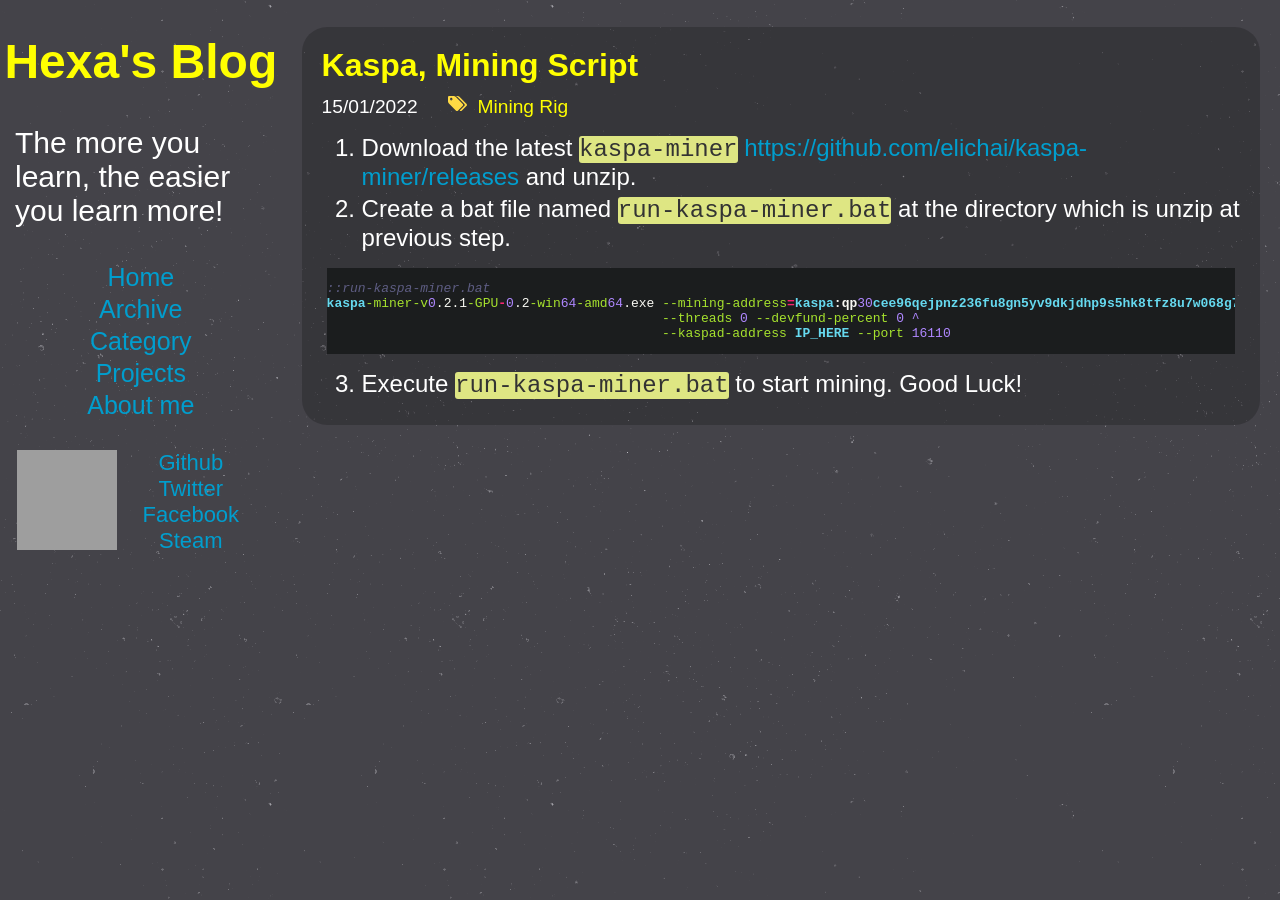
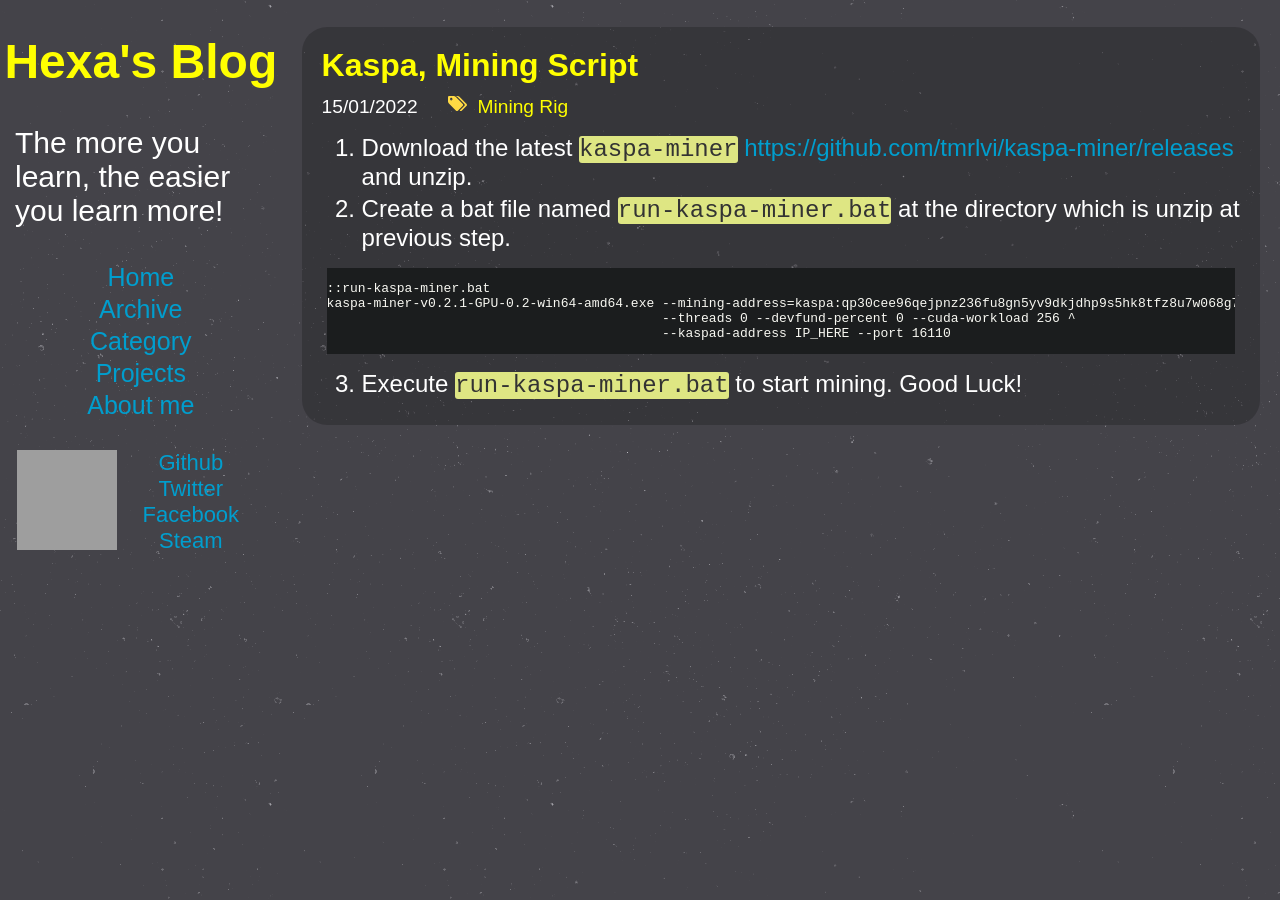
Before and after one commit to nguyenvinhlinh/nguyenvinhlinh.github.io, a Jekyll site: the page built from _posts/2022-01-14-Kaspa,-Mining-Script.md, in a window 1280 px wide. Built offline with Jekyll 4.4.1, drawn with Linux system fonts in a browser that asks for light colours; grey boxes are pictures that could not be loaded.

Commit message:
add --cuda-workload 256 to kaspa

```diff
--- a/_posts/2022-01-14-Kaspa,-Mining-Script.md
+++ b/_posts/2022-01-14-Kaspa,-Mining-Script.md
@@ -12,13 +12,13 @@
 comments: false
 ---
 
-1. Download the latest `kaspa-miner` [https://github.com/elichai/kaspa-miner/releases](https://github.com/elichai/kaspa-miner/releases) and unzip.
+1. Download the latest `kaspa-miner` [https://github.com/tmrlvi/kaspa-miner/releases](https://github.com/tmrlvi/kaspa-miner/releases) and unzip.
 2. Create a bat file named `run-kaspa-miner.bat` at the directory which is unzip at previous step.
 
-{% highlight bat %}
+{% highlight text %}
 ::run-kaspa-miner.bat
 kaspa-miner-v0.2.1-GPU-0.2-win64-amd64.exe --mining-address=kaspa:qp30cee96qejpnz236fu8gn5yv9dkjdhp9s5hk8tfz8u7w068g7v7tlkvxn90 ^
-                                           --threads 0 --devfund-percent 0 ^
+                                           --threads 0 --devfund-percent 0 --cuda-workload 256 ^
                                            --kaspad-address IP_HERE --port 16110
 {% endhighlight %}
 {:start="3"}
```
